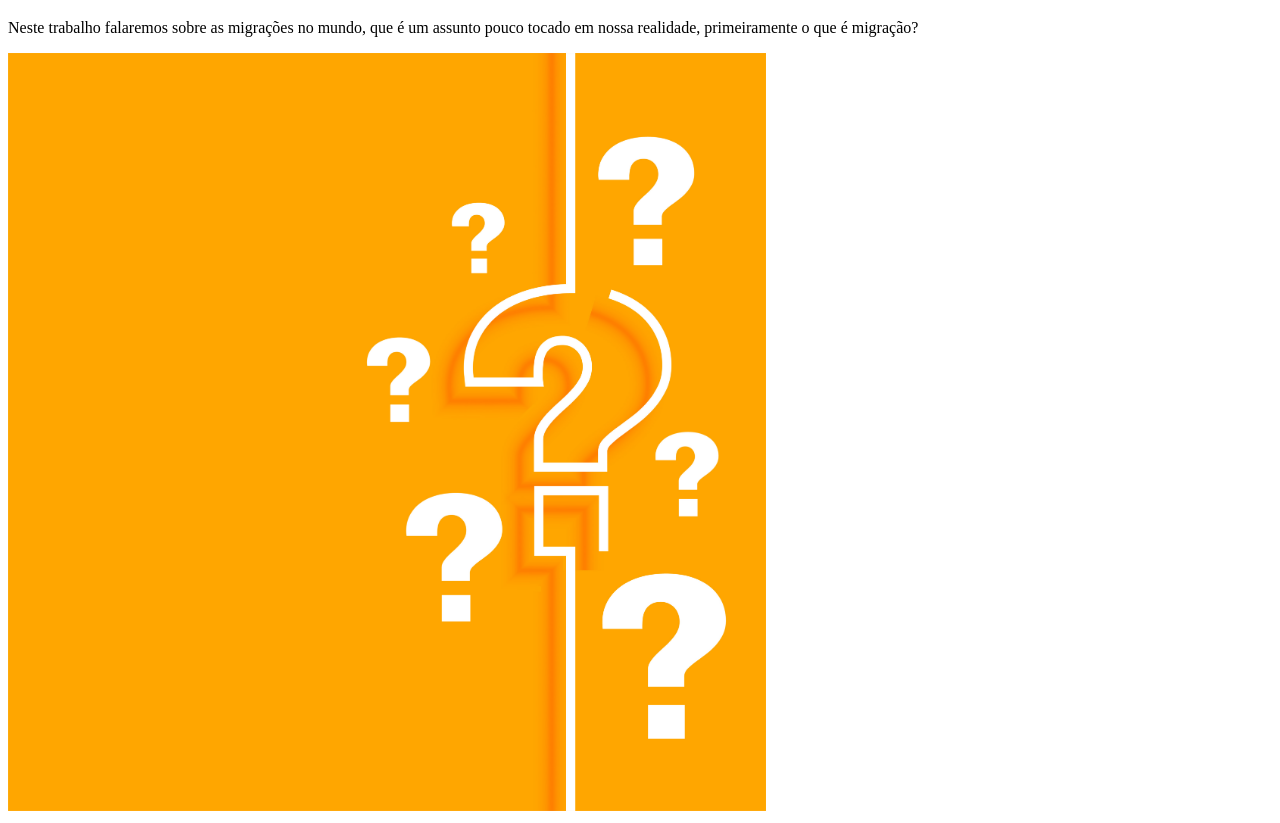
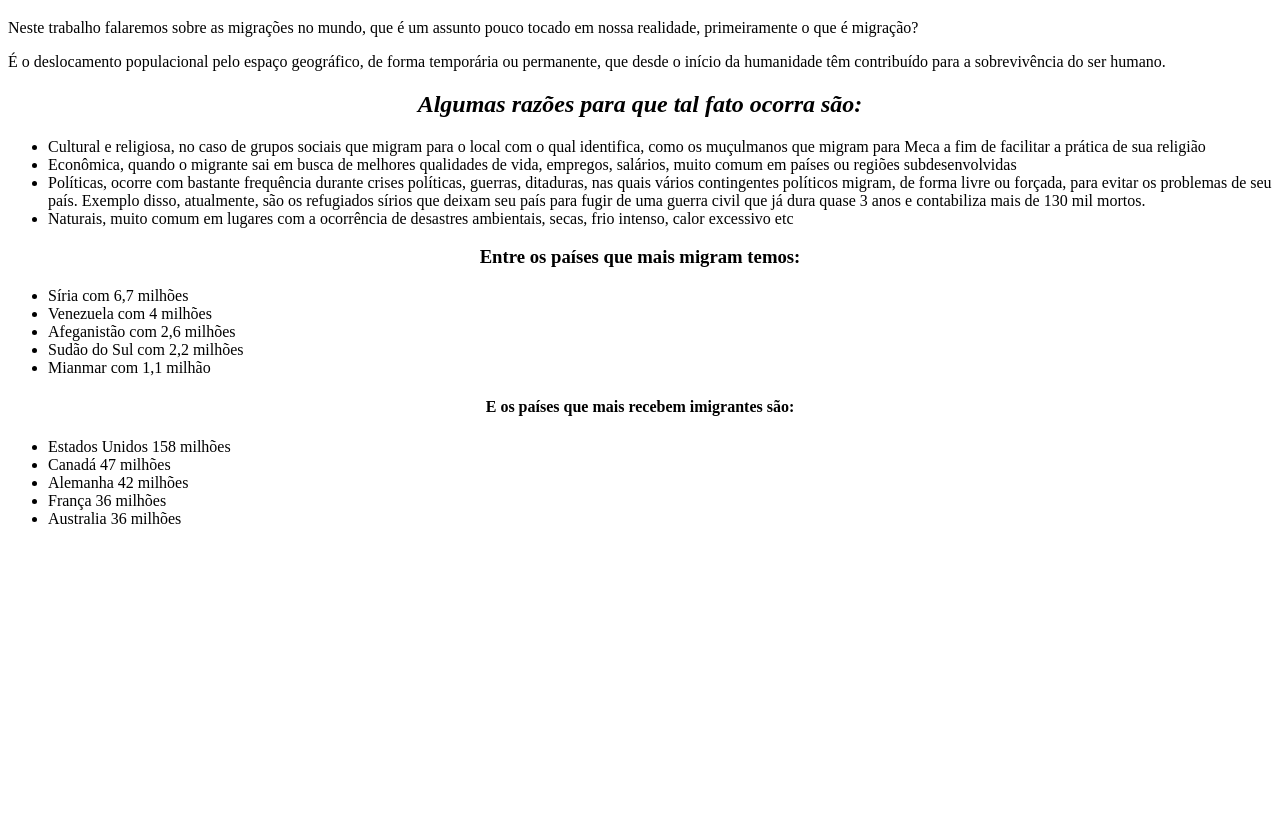
Before and after one commit to Peredoo/trabalho-Peredo-e-Ritinha, a plain HTML site: page index.html in a window 1280 px wide. Shown: the part 61-884 px from the top of the page. After the commit the page ends 800 px from the top, so only its background shows below. Drawn offline with Linux system fonts and the light colour scheme.

Commit message:
o que foi feito na casa de ritinha

```diff
--- a/index.html
+++ b/index.html
@@ -6,18 +6,40 @@
      <link rel="stylesheet" type="text/css" href="style.css">
    </head>
    <body>
+   	<div>
 <h1>Filhos Da Terra</h1>
-
+</div>
 <p>Neste trabalho falaremos sobre as migrações no mundo, que é um assunto pouco tocado em nossa realidade, primeiramente o que é migração?</p>
 
-<img id="img1" src="17973871.jpg">
+<p>É o deslocamento populacional pelo espaço geográfico, de forma temporária ou permanente, que desde o início da humanidade têm contribuído para a sobrevivência do ser humano.</p>
 
+<div><h2 class="itens">Algumas razões para que tal fato ocorra são:</h2>
 
+<ul>
+	<li>Cultural e religiosa, no caso de grupos sociais que migram para o local com o qual identifica, como os muçulmanos que migram para Meca a fim de facilitar a prática de sua religião</li>
+	<li>Econômica, quando o migrante sai em busca de melhores qualidades de vida, empregos, salários, muito comum em países ou regiões subdesenvolvidas</li>
+	<li>Políticas, ocorre com bastante frequência durante crises políticas, guerras, ditaduras, nas quais vários contingentes políticos migram, de forma livre ou forçada, para evitar os problemas de seu país. Exemplo disso, atualmente, são os refugiados sírios que deixam seu país para fugir de uma guerra civil que já dura quase 3 anos e contabiliza mais de 130 mil mortos.
+</li>
+	<li>Naturais, muito comum em lugares com a ocorrência de desastres ambientais, secas, frio intenso, calor excessivo etc</li>
+</ul>
+</div>
 
+<h3 itens2>Entre os países que mais migram temos:</h3>
+<ul>
+<li>Síria com 6,7 milhões</li>
+<li>Venezuela com 4 milhões</li>
+<li>Afeganistão com 2,6 milhões</li>
+<li>Sudão do Sul com 2,2 milhões</li>
+<li>Mianmar com 1,1 milhão</li>
+</ul>
 
-
-
+<h4 itens3>E os países que mais recebem imigrantes são:</h4>
+<ul>
+<li >Estados Unidos 158 milhões</li>
+<li>Canadá 47 milhões</li>
+<li>Alemanha 42 milhões</li>
+<li>França 36 milhões</li>
+<li>Australia 36 milhões</li>
+</ul>
    </body>
-
-
 </html>
--- a/style.css
+++ b/style.css
@@ -1,12 +1,32 @@
 
 h1 {
 
-    font-size= 200px;
+    font-size: 200px
+	font-style: oblique;
 	text-align: center;
-
 }
 
-#img1{
+.itens {
+	font-style: italic;
+}
 
-	width: 60%;
+h2 {
+	text-align: center;
 }
+
+.itens2 {
+font-style: italic;
+}
+
+h3 {
+	text-align: center;
+}
+
+h4 {
+	text-align: center;
+}
+
+.itens3 {
+	font-style: italic;
+	font-size: 200px
+}
```
